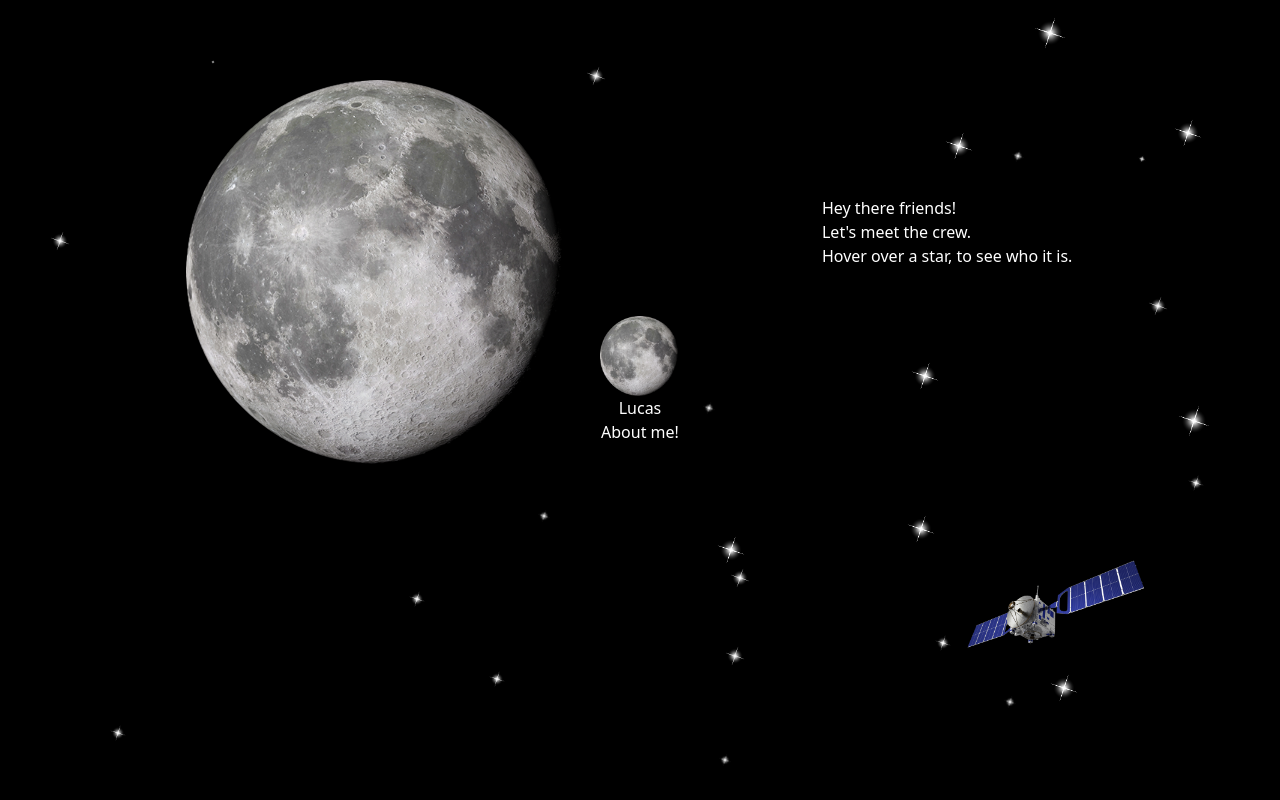
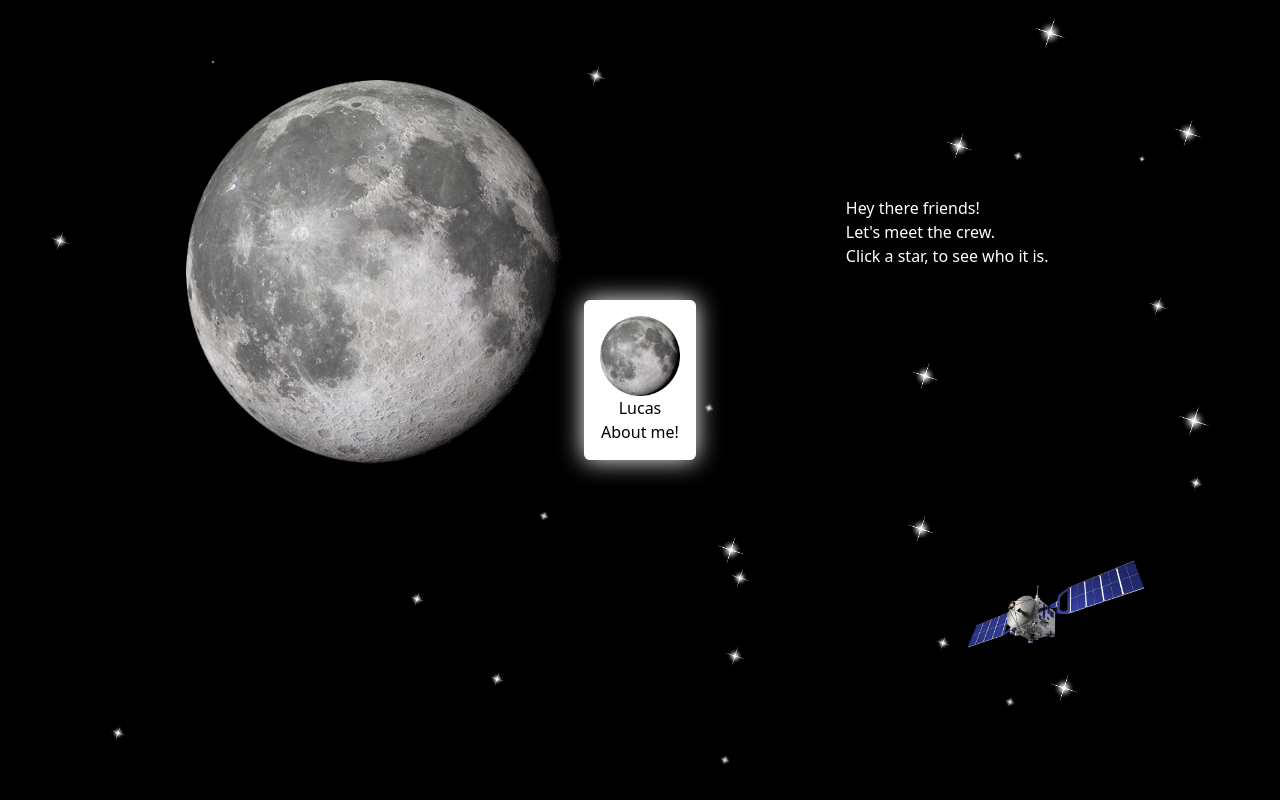
Before and after one commit to Jonasi-Deetens/Stars, a plain HTML site: page index.html in a window 1280 px wide. Both pictures are taken after a click on the picture 943 px from the left and 642 px from the top of the page. Drawn offline with nearby package versions, Linux system fonts and the light colour scheme.

Commit message:
Add styling to the div with id 'starDiv'

```diff
--- a/index.html
+++ b/index.html
@@ -10,14 +10,14 @@
 </head>
 <body class="bg-black">
     <div class="relative" id="space">
-        <div class="text-white text-center hidden" id="starId">
+        <div class="p-4 rounded-md text-center bg-white hidden" id="starId">
         </div>
         <div class="grid grid-cols-2">
             <img class="ml-40 mt-20 inline w-96 h-96 col-span-1 rounded-full hover:shadow-md hover:shadow-white" src="./moon.png" alt="">
             <div class="text-white col-span-1 m-auto">
                 <p class="">Hey there friends!</p>
                 <p class="">Let's meet the crew.</p>
-                <p class="">Hover over a star, to see who it is.</p>
+                <p class="">Click a star, to see who it is.</p>
             </div>
             <img class="h-30 w-48 ml-80 mt-20 col-start-2 -scale-x-100" src="./satellite.png" alt="">
         </div>
--- a/stars.js
+++ b/stars.js
@@ -37,6 +37,11 @@ function addStars() {
         space.appendChild(star);
     }
 
+    var moon = document.getElementById('moon');
+    moon.addEventListener("click", () => {
+        showStar("{}");
+    });
+
 }
 
 function showStar(data) {
--- a/style.css
+++ b/style.css
@@ -1,3 +1,12 @@
+a {
+  color: blue;
+}
+
+a:hover {
+  color: black;
+  text-decoration: underline;
+}
+
 #space {
     width: 96%;
     height: 95vh; /* You can adjust the height as needed */
@@ -19,4 +28,5 @@
   top: 50%;
   left: 50%;
   transform: translate(-50%, -50%);
+  box-shadow: white 0px 0px 25px;
 }
```
